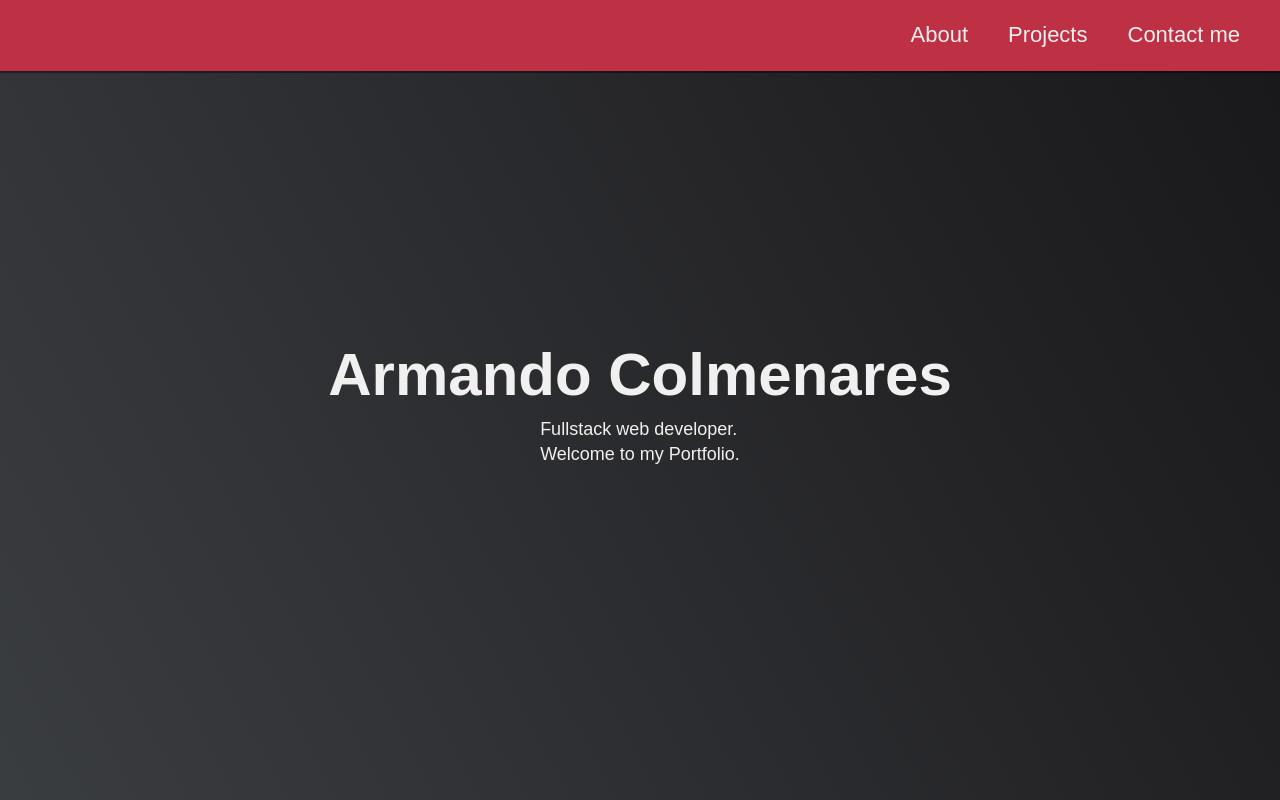
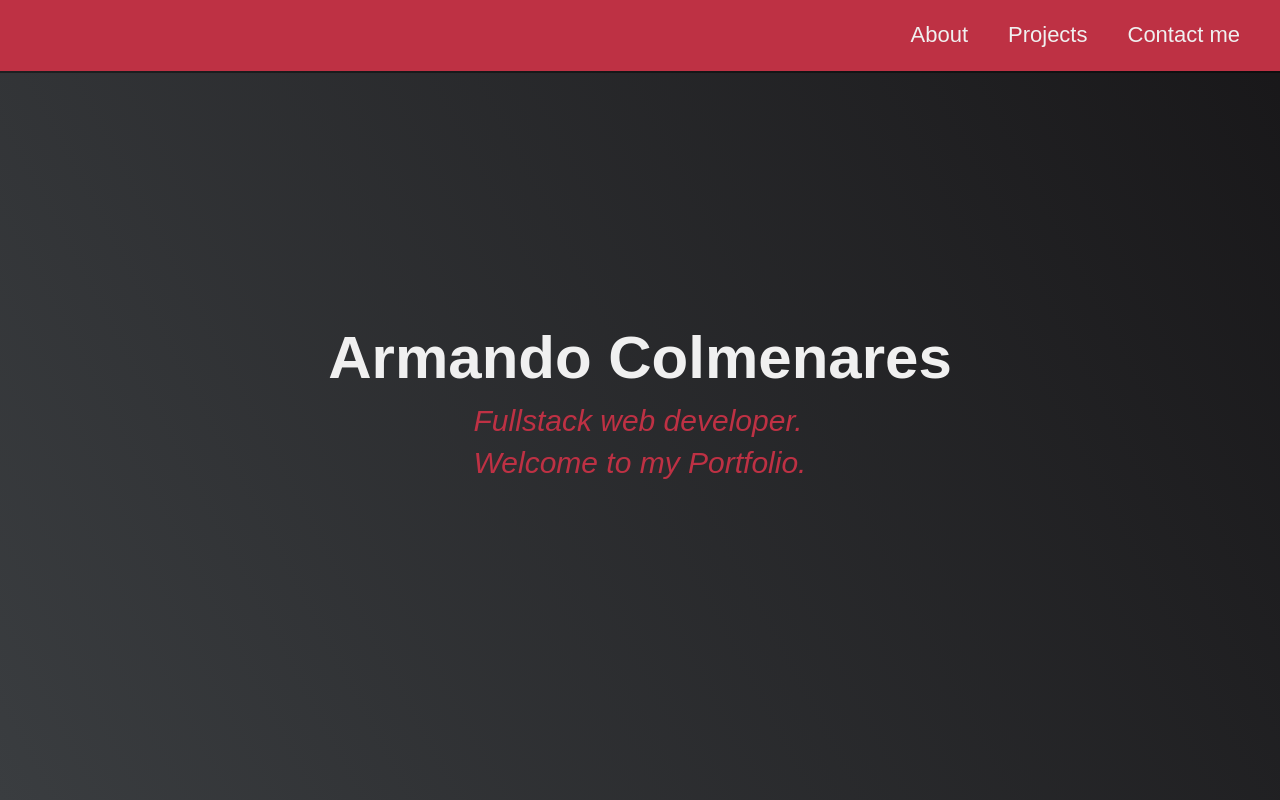
Before and after one commit to Armwcl97/ownWebSite, a React (Create React App) app: page / in a window 1280 px wide. Shown: the top 800 px of the page. Built offline with nearby package versions, Linux system fonts and the light colour scheme.

Commit message:
modified:   src/CSS/App.css

```diff
--- a/src/CSS/App.css
+++ b/src/CSS/App.css
@@ -157,7 +157,7 @@ img {
   background-image: linear-gradient(62deg, #3a3d40 0%, #181719 100%);
 }
 
-.welcome-section > p {
+.welcome-section > div {
   font-size: 3rem;
   font-weight: 200;
   font-style: italic;
```
